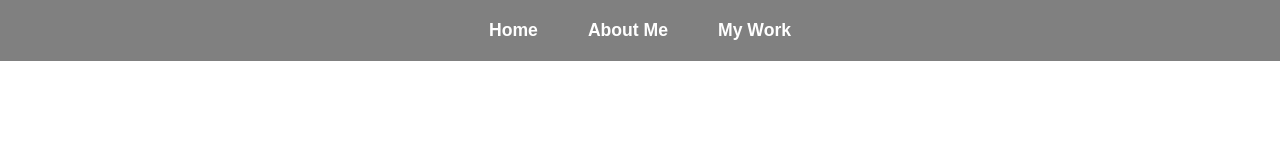
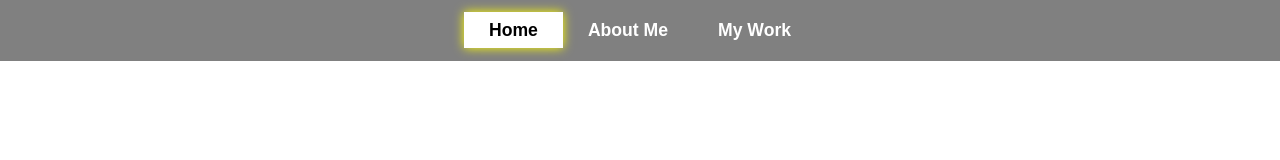
Before and after one commit to shantel-dev/independent-project, a plain HTML site: page index.html in a window 1280 px wide. In both pictures the pointer is over the link "Home". Drawn offline with Linux system fonts and the light colour scheme.

Commit message:
Add CSS style to insert box shadow on the navigation links

```diff
--- a/styles.css
+++ b/styles.css
@@ -28,3 +28,8 @@
     padding: 8px 25px;
     transition: all .6s ease;
 }
+.navbar ul li a:hover{
+    background-color: white;
+    color: black;
+    box-shadow: 0 0 10px yellow;
+}
```
